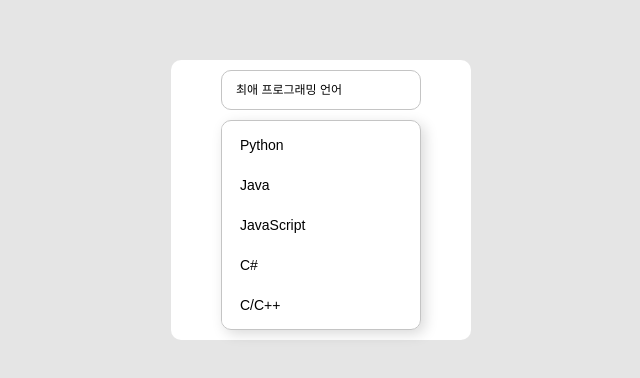
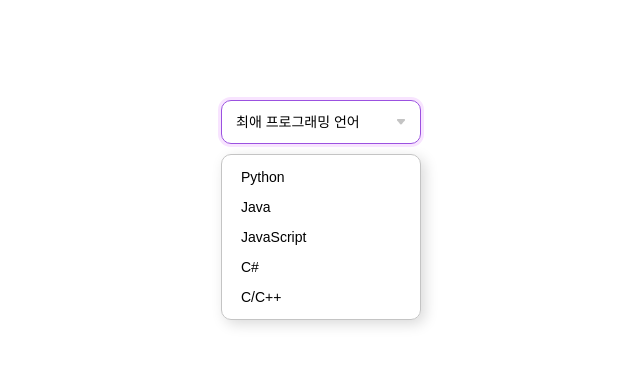
Before and after one commit to Hyebin-woo/Dropdown_selectbox, a plain HTML site: page index.html in a window 1280 px wide. Both pictures are taken after a click on the button "최애 프로그래밍 언어". Shown: the whole page, without its empty margins (319-959 px from the left). Drawn offline with Linux system fonts and the light colour scheme.

Commit message:
js추가

```diff
--- a/index.html
+++ b/index.html
@@ -10,7 +10,7 @@
   </head>
   <body>
     <section class="select-box">
-      <h2 class="hidden">Select box</h2>
+      <h2 class="txt-hide">Select box</h2>
       <article class="cont-select">
         <button class="btn-select">최애 프로그래밍 언어</button>
         <ul class="option-select">
@@ -30,6 +30,12 @@
         list.classList.toggle("on");
         btn.classList.toggle("on");
       });
+      list.addEventListener("click", (event) => {
+        if (event.target.nodeName === "BUTTON") {
+          btn.innerText = event.target.innerText;
+          list.classList.remove("on");
+        }
+      });
     </script>
   </body>
 </html>
--- a/reset.css
+++ b/reset.css
@@ -124,7 +124,7 @@ img {
   display: block;
   width: 100%;
 }
-.hidden {
+.txt-hidden {
   position: absolute;
   clip: rect(0 0 0 0);
   width: 1px;
@@ -137,3 +137,10 @@ button {
   border: 0;
   outline: 0;
 }
+.txt-hide {
+  position: absolute;
+  clip: rect(0 0 0 0);
+  width: 1px;
+  height: 1px;
+  overflow: hidden;
+}
--- a/style.css
+++ b/style.css
@@ -1,45 +1,30 @@
 .select-box {
-  position: relative;
-  background-color: #e5e5e5;
-  width: 100vw;
-  height: 100vh;
+  width: 200px;
+  margin: 100px auto 0;
 }
-article {
-  position: absolute;
-  width: 300px;
-  top: 200px;
-  left: 50%;
-  transform: translate(-50%, -50%);
-  display: flex;
-  flex-direction: column;
-  justify-content: center;
-  align-items: center;
-  background-color: #fff;
-  padding: 10px 0 10px 0;
+
+.btn-select {
+  width: 200px;
+  padding: 13px 14px;
+  text-align: left;
+  font-size: 14px;
+  line-height: 16px;
+  border: 1px solid #c4c4c4;
+  box-sizing: border-box;
   border-radius: 10px;
-}
-.btn-select {
-  font-size: 12px;
-  width: 200px;
-  border-radius: 10px;
-  border: 1px solid #c4c4c4;
-  text-align: left;
-  box-sizing: border-box;
-  padding: 13px 14px;
-  line-height: 12px;
   background-color: #fff;
   cursor: pointer;
+  background: url(./images/icon_down.png) no-repeat;
+  background-position: right 14px center;
+  /* 텍스트가 넘치지 않게 */
+  white-space: nowrap;
+  overflow: hidden;
+  text-overflow: ellipsis;
 }
 
-.btn-select:hover {
+.btn-select {
   border: 1px solid #9b51e0;
   box-shadow: 0 0 0 3px #f8e4ff;
-}
-
-.option-select {
-  display: none;
-  overflow: hidden;
-  box-sizing: border-box;
 }
 
 /* 클릭했을 때 */
@@ -51,13 +36,35 @@ article {
   border: 1px solid #c4c4c4;
   border-radius: 10px;
   margin-top: 10px;
-  padding: 4px 0;
+  padding: 7px 9px;
 }
 
 .option-select .btn {
+  width: 100%;
+  text-align: left;
   background-color: #fff;
   font-weight: 400;
   font-size: 14px;
   line-height: 16px;
-  padding: 12px 18px;
+  padding: 7px 10px;
+  background-color: transparent;
 }
+.option-select li:focus,
+.option-select li:hover {
+  background: #f8e4ff;
+  border-radius: 8px;
+}
+
+/* 옵션 숨기기 */
+.option-select {
+  display: none;
+  overflow: hidden;
+  box-sizing: border-box;
+}
+.option-select.on {
+  display: block;
+}
+
+.btn-select:active + .option-select {
+  display: block;
+}
```
Also changed, not shown: images/icon_down.png (added), 1 other file.
